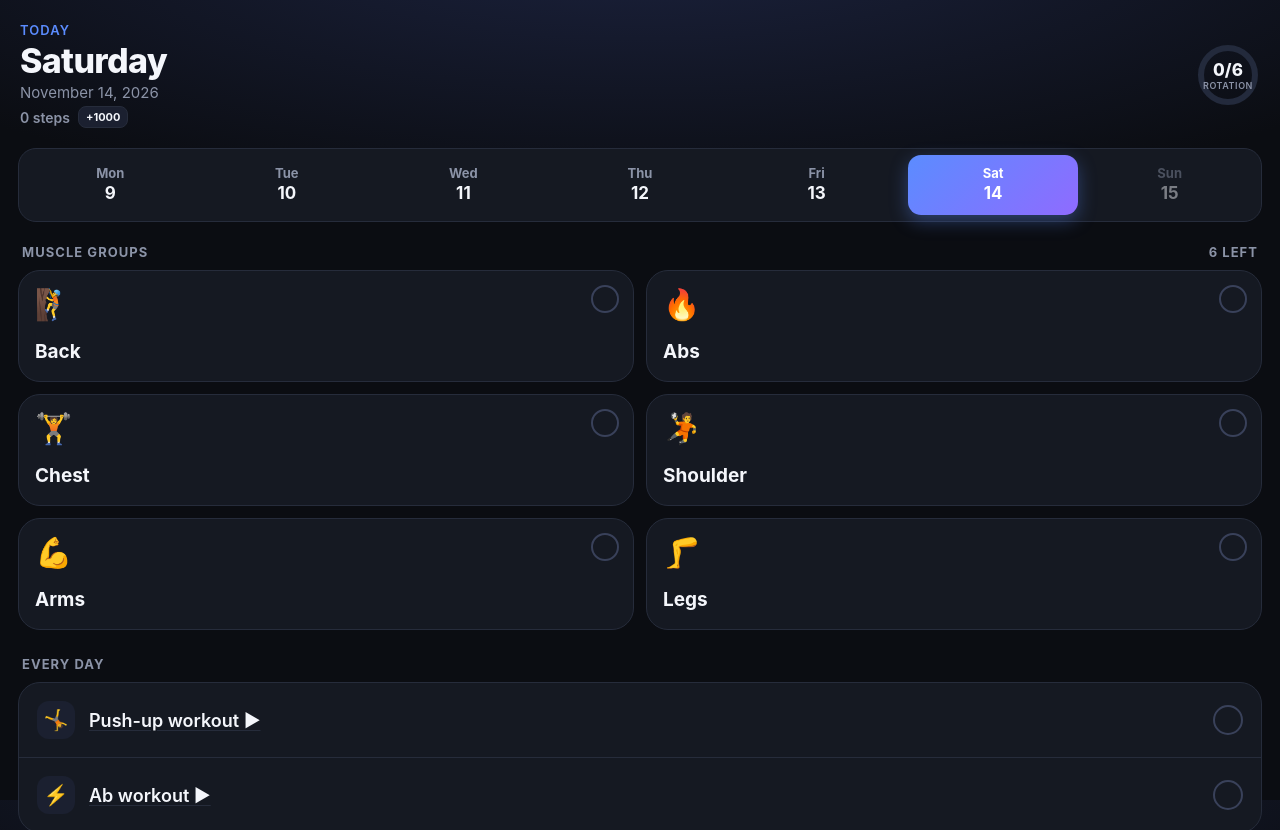
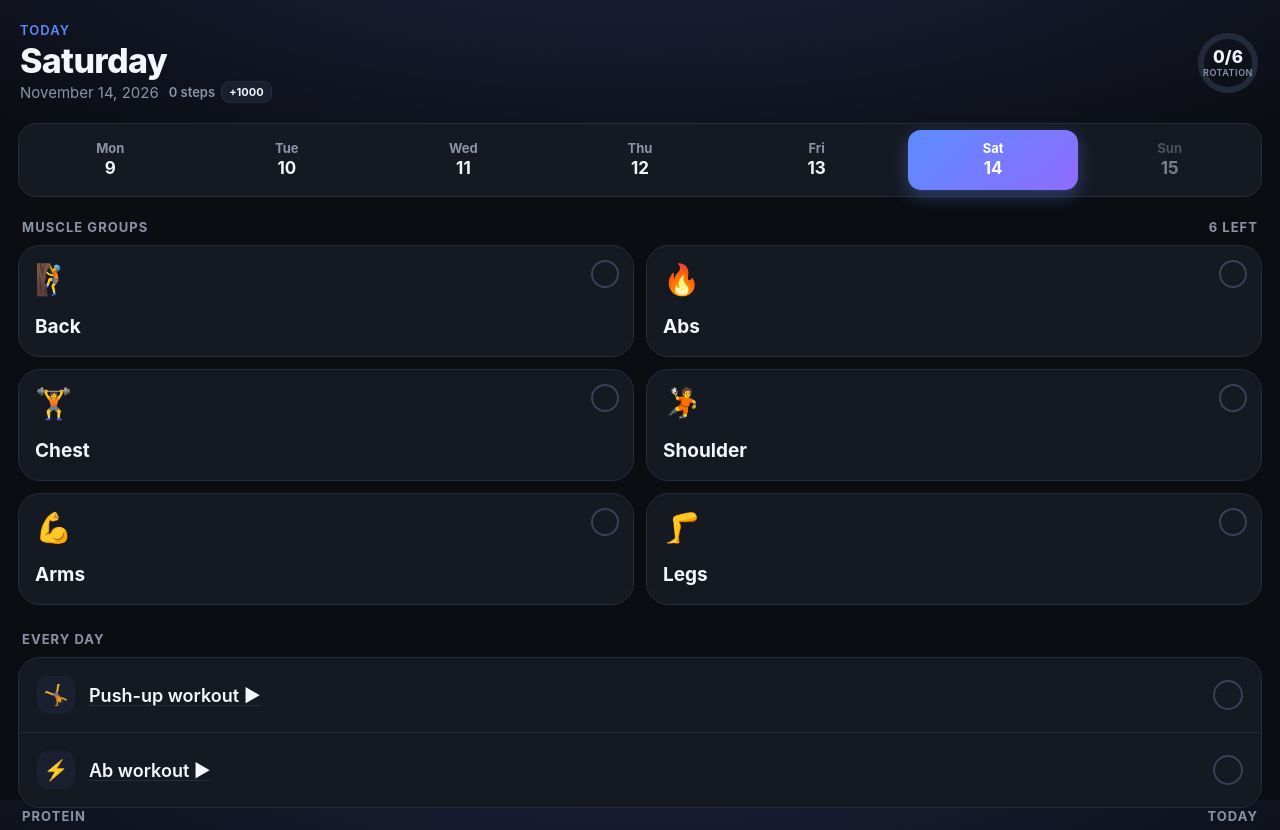
Before and after one commit to polsley-ux/polsley-ux.github.io, a plain HTML site: page index.html in a window 1280 px wide. Shown: the top 830 px of the page. Drawn offline with Linux system fonts and the light colour scheme.

Commit message:
Steps beside date

```diff
--- a/index.html
+++ b/index.html
@@ -21,7 +21,9 @@ header{display:flex;align-items:center;justify-content:space-between;margin:12px
 .eyebrow{font-size:13px;font-weight:600;letter-spacing:.08em;text-transform:uppercase;color:var(--accent)}
 h1{font-size:34px;font-weight:800;letter-spacing:-.02em;margin:2px 0 0}
 .date{color:var(--muted);font-size:15px;margin-top:2px}
-.hsteps{display:flex;align-items:center;gap:8px;color:var(--muted);font-size:14px;font-weight:600;margin-top:4px}
+.daterow{display:flex;align-items:center;gap:10px;flex-wrap:nowrap}
+.daterow .date{margin-top:0;white-space:nowrap}
+.hsteps{display:flex;align-items:center;gap:6px;color:var(--muted);font-size:13px;font-weight:600;white-space:nowrap}
 .sbtn{border:1px solid var(--line);background:var(--card2);color:var(--text);font:inherit;font-size:11px;font-weight:700;border-radius:8px;padding:3px 7px}
 .sbtn:active{transform:scale(.92);background:var(--line)}
 .ring{position:relative;width:64px;height:64px;flex:none}
@@ -76,7 +78,7 @@ button:disabled{opacity:.45}
 .pop{animation:pop .3s ease}
 </style></head><body>
 <header>
-  <div><div class="eyebrow" id="eyebrow"></div><h1 id="title"></h1><div class="date" id="date"></div><div class="hsteps" id="hsteps"></div></div>
+  <div><div class="eyebrow" id="eyebrow"></div><h1 id="title"></h1><div class="daterow"><div class="date" id="date"></div><div class="hsteps" id="hsteps"></div></div></div>
   <div class="ring"><svg width="64" height="64"><circle cx="32" cy="32" r="27" stroke="#232a3c" stroke-width="6" fill="none"/>
   <circle id="arc" cx="32" cy="32" r="27" stroke="url(#g)" stroke-width="6" fill="none" stroke-linecap="round" stroke-dasharray="169.6" stroke-dashoffset="169.6" style="transition:stroke-dashoffset .5s"/>
   <defs><linearGradient id="g"><stop offset="0" stop-color="#2fd47a"/><stop offset="1" stop-color="#5b8cff"/></linearGradient></defs></svg>
```
